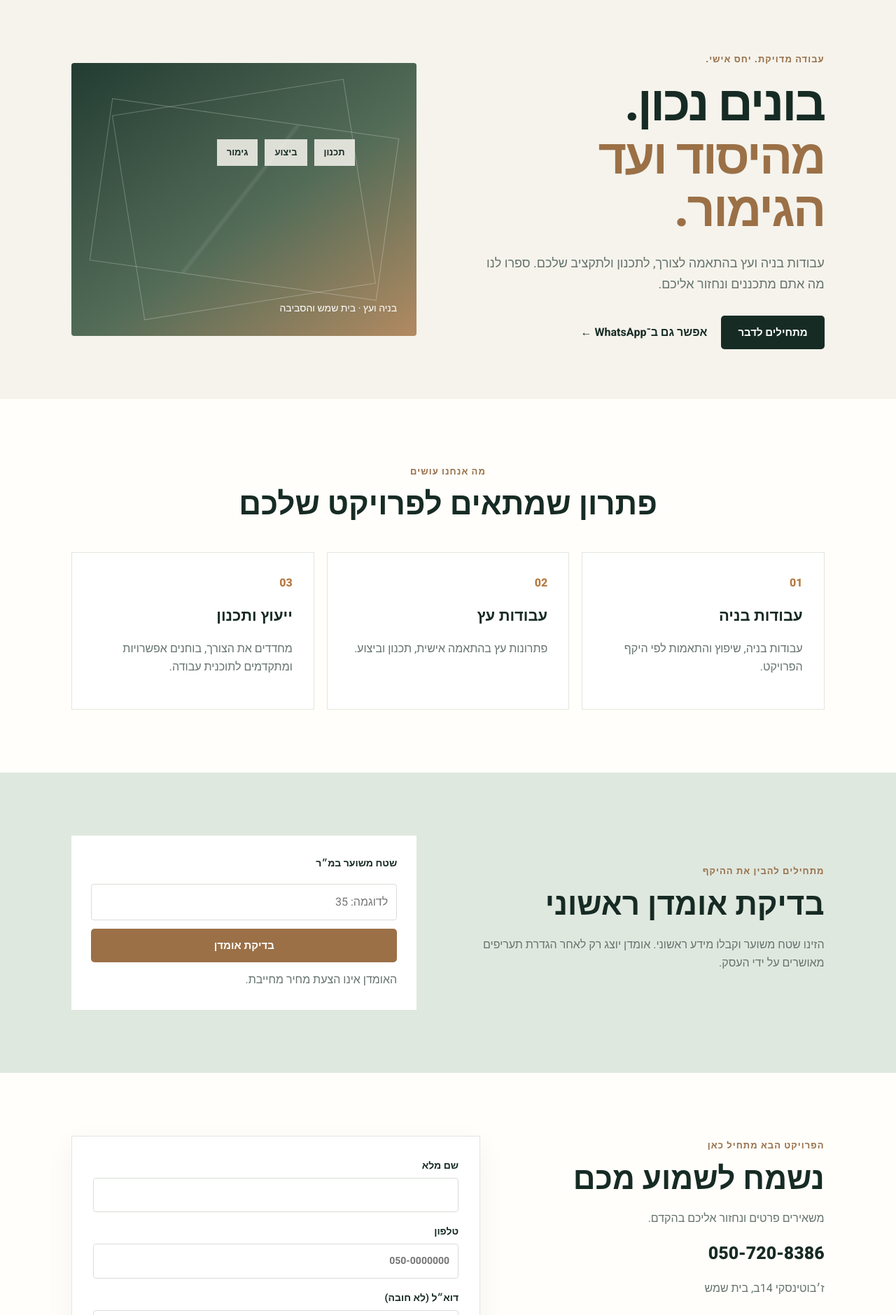
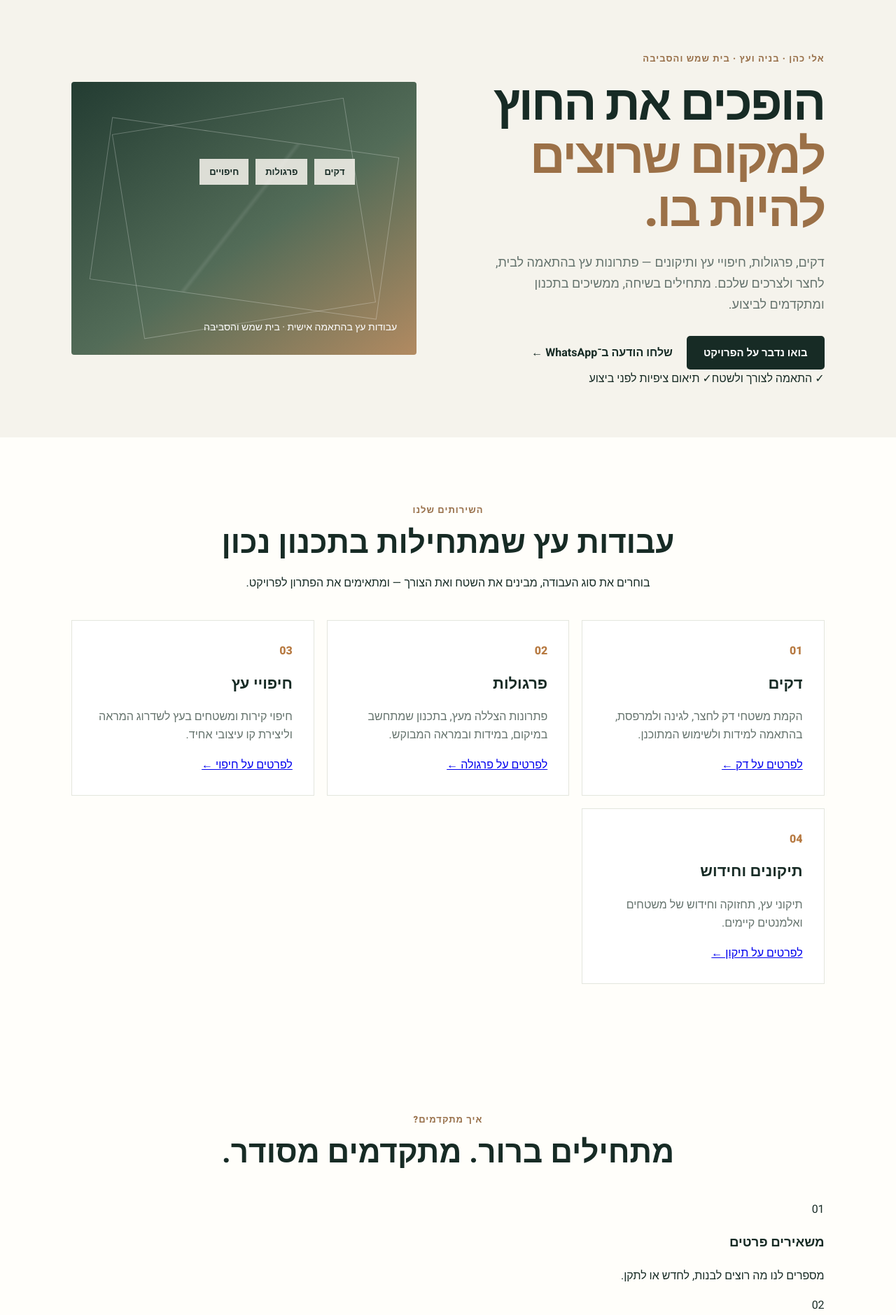
Before and after one commit to mv89-heb/business-mvp, a Flask app: page / in a window 1280 px wide. Shown: the part 78-1957 px from the top of the page at 70% size. Run offline with Flask 3, Linux system fonts and the light colour scheme; some libraries are stand-ins or nearby versions.

Commit message:
Tailor landing page to decks pergolas and wood cladding

```diff
--- a/templates/index.html
+++ b/templates/index.html
@@ -1,24 +1,52 @@
 {% extends "base.html" %}
-{% block title %}אלי כהן בניה ועץ | תכנון, בניה ועבודות עץ{% endblock %}
+{% block title %}אלי כהן בניה ועץ | דקים, פרגולות וחיפויי עץ בבית שמש{% endblock %}
 {% block content %}
 <section class="hero">
-  <div class="hero-copy"><span class="eyebrow">עבודה מדויקת. יחס אישי.</span><h1>בונים נכון.<br><em>מהיסוד ועד הגימור.</em></h1><p>עבודות בניה ועץ בהתאמה לצורך, לתכנון ולתקציב שלכם. ספרו לנו מה אתם מתכננים ונחזור אליכם.</p><a class="button primary" href="#contact">מתחילים לדבר</a><a class="text-link" href="https://wa.me/972507208386" target="_blank" rel="noopener">אפשר גם ב־WhatsApp ←</a></div>
-  <div class="hero-art" aria-label="המחשה של עבודות בניה ועץ"><div class="art-panel"><span>תכנון</span><span>ביצוע</span><span>גימור</span></div><div class="art-caption">בניה ועץ · בית שמש והסביבה</div></div>
+  <div class="hero-copy">
+    <span class="eyebrow">אלי כהן · בניה ועץ · בית שמש והסביבה</span>
+    <h1>הופכים את החוץ<br><em>למקום שרוצים להיות בו.</em></h1>
+    <p>דקים, פרגולות, חיפויי עץ ותיקונים — פתרונות עץ בהתאמה לבית, לחצר ולצרכים שלכם. מתחילים בשיחה, ממשיכים בתכנון ומתקדמים לביצוע.</p>
+    <div class="hero-actions"><a class="button primary" href="#contact">בואו נדבר על הפרויקט</a><a class="text-link" href="https://wa.me/972507208386" target="_blank" rel="noopener">שלחו הודעה ב־WhatsApp ←</a></div>
+    <div class="hero-proof"><span>✓ התאמה לצורך ולשטח</span><span>✓ תיאום ציפיות לפני ביצוע</span></div>
+  </div>
+  <div class="hero-art" aria-label="המחשה עיצובית של עבודות עץ"><div class="art-panel"><span>דקים</span><span>פרגולות</span><span>חיפויים</span></div><div class="art-caption">עבודות עץ בהתאמה אישית · בית שמש והסביבה</div></div>
 </section>
-<section class="services section"><div class="section-heading"><span class="eyebrow">מה אנחנו עושים</span><h2>פתרון שמתאים לפרויקט שלכם</h2></div><div class="service-grid"><article class="service-card"><span class="service-number">01</span><h3>עבודות בניה</h3><p>עבודות בניה, שיפוץ והתאמות לפי היקף הפרויקט.</p></article><article class="service-card"><span class="service-number">02</span><h3>עבודות עץ</h3><p>פתרונות עץ בהתאמה אישית, תכנון וביצוע.</p></article><article class="service-card"><span class="service-number">03</span><h3>ייעוץ ותכנון</h3><p>מחדדים את הצורך, בוחנים אפשרויות ומתקדמים לתוכנית עבודה.</p></article></div></section>
-<section class="estimate section"><div><span class="eyebrow">מתחילים להבין את ההיקף</span><h2>בדיקת אומדן ראשוני</h2><p>הזינו שטח משוער וקבלו מידע ראשוני. אומדן יוצג רק לאחר הגדרת תעריפים מאושרים על ידי העסק.</p></div><div class="estimate-box"><label for="area-estimate">שטח משוער במ״ר</label><input id="area-estimate" type="number" min="1" max="100000" placeholder="לדוגמה: 35"><button class="button dark" id="estimate-button" type="button">בדיקת אומדן</button><p id="estimate-result" class="estimate-result" aria-live="polite">האומדן אינו הצעת מחיר מחייבת.</p></div></section>
-<section class="contact section" id="contact"><div><span class="eyebrow">הפרויקט הבא מתחיל כאן</span><h2>נשמח לשמוע מכם</h2><p>משאירים פרטים ונחזור אליכם בהקדם.</p><a class="contact-phone" href="tel:0507208386">050-720-8386</a><p class="muted">ז׳בוטינסקי 14ב, בית שמש</p></div><form class="lead-form" action="/leads" method="post">
+<section class="services section" id="services">
+  <div class="section-heading"><span class="eyebrow">השירותים שלנו</span><h2>עבודות עץ שמתחילות בתכנון נכון</h2><p>בוחרים את סוג העבודה, מבינים את השטח ואת הצורך — ומתאימים את הפתרון לפרויקט.</p></div>
+  <div class="service-grid">
+    <article class="service-card"><span class="service-number">01</span><h3>דקים</h3><p>הקמת משטחי דק לחצר, לגינה ולמרפסת, בהתאמה למידות ולשימוש המתוכנן.</p><a href="#contact" class="service-link" data-service="דק">לפרטים על דק ←</a></article>
+    <article class="service-card"><span class="service-number">02</span><h3>פרגולות</h3><p>פתרונות הצללה מעץ, בתכנון שמתחשב במיקום, במידות ובמראה המבוקש.</p><a href="#contact" class="service-link" data-service="פרגולה">לפרטים על פרגולה ←</a></article>
+    <article class="service-card"><span class="service-number">03</span><h3>חיפויי עץ</h3><p>חיפוי קירות ומשטחים בעץ לשדרוג המראה וליצירת קו עיצובי אחיד.</p><a href="#contact" class="service-link" data-service="חיפוי עץ">לפרטים על חיפוי ←</a></article>
+    <article class="service-card"><span class="service-number">04</span><h3>תיקונים וחידוש</h3><p>תיקוני עץ, תחזוקה וחידוש של משטחים ואלמנטים קיימים.</p><a href="#contact" class="service-link" data-service="תיקונים וחידוש">לפרטים על תיקון ←</a></article>
+  </div>
+</section>
+<section class="process section">
+  <div class="section-heading"><span class="eyebrow">איך מתקדמים?</span><h2>מתחילים ברור. מתקדמים מסודר.</h2></div>
+  <div class="process-grid">
+    <article><span>01</span><h3>משאירים פרטים</h3><p>מספרים לנו מה רוצים לבנות, לחדש או לתקן.</p></article>
+    <article><span>02</span><h3>מתאמים ומבררים</h3><p>משוחחים על המידות, המיקום, החומרים והציפיות.</p></article>
+    <article><span>03</span><h3>מתקדמים להצעה</h3><p>לאחר בירור פרטי העבודה, מתאמים את המשך התהליך והצעת המחיר.</p></article>
+  </div>
+</section>
+<section class="estimate section">
+  <div><span class="eyebrow">מתחילים להבין את היקף העבודה</span><h2>בדיקת אומדן ראשוני</h2><p>אפשר להזין שטח משוער כדי להתחיל לאפיין את הפרויקט. בשלב זה לא מוצג מחיר אוטומטי — הצעת מחיר תינתן לאחר בירור פרטי העבודה.</p></div>
+  <div class="estimate-box"><label for="area-estimate">שטח משוער במ״ר</label><input id="area-estimate" type="number" min="1" max="100000" placeholder="לדוגמה: 25"><button class="button dark" id="estimate-button" type="button">בדיקת אומדן</button><p id="estimate-result" class="estimate-result" aria-live="polite">הבדיקה אינה הצעת מחיר מחייבת.</p></div>
+</section>
+<section class="contact section" id="contact">
+  <div><span class="eyebrow">הפרויקט הבא מתחיל בשיחה</span><h2>מה תרצו לבנות או לחדש?</h2><p>השאירו פרטים ותיאור קצר. אלי יחזור אליכם כדי להבין את הצורך ולתאם את הצעד הבא.</p><a class="contact-phone" href="tel:0507208386">050-720-8386</a><p class="muted">ז׳בוטינסקי 14ב, בית שמש</p><a class="button outline" href="https://wa.me/972507208386" target="_blank" rel="noopener">או פנו ישירות ב־WhatsApp</a></div>
+  <form class="lead-form" action="/leads" method="post">
     <input type="hidden" name="csrf_token" value="{{ csrf_token() }}">
     <label>שם מלא<input name="name" required minlength="2" maxlength="120" autocomplete="name"></label>
     <label>טלפון<input name="phone" required inputmode="tel" autocomplete="tel" placeholder="050-0000000"></label>
     <label>דוא״ל (לא חובה)<input name="email" type="email" maxlength="254" autocomplete="email"></label>
-<div class="form-row"><label>עיר<input name="city" maxlength="100"></label><label>סוג עבודה<select name="service"><option>בניה</option><option>עבודות עץ</option><option>שיפוץ</option><option>ייעוץ ותכנון</option><option>אחר</option></select></label></div>
-<label>שטח משוער במ״ר (לא חובה)<input name="area" type="number" min="1" max="100000"></label>
-<label>תקציב משוער<select name="budget"><option value="">לא צוין</option><option>עד 10,000 ₪</option><option>10,000–30,000 ₪</option><option>30,000–70,000 ₪</option><option>מעל 70,000 ₪</option><option>טרם הוגדר</option></select></label>
-<label>כמה מילים על הפרויקט<textarea name="details" rows="4" maxlength="4000" placeholder="מה תרצו לבנות או לשפץ?"></textarea></label>
+    <div class="form-row"><label>עיר / יישוב<input name="city" maxlength="100" placeholder="לדוגמה: בית שמש"></label><label>סוג העבודה<select id="service-select" name="service"><option value="דק">דק</option><option value="פרגולה">פרגולה</option><option value="חיפוי עץ">חיפוי עץ</option><option value="תיקונים וחידוש">תיקונים וחידוש</option><option value="עבודת עץ אחרת">עבודת עץ אחרת</option></select></label></div>
+    <label>שטח משוער במ״ר (אם ידוע)<input name="area" type="number" min="1" max="100000" placeholder="אפשר להשאיר ריק"></label>
+    <label>תקציב משוער (לא חובה)<select name="budget"><option value="">לא צוין</option><option>עד 10,000 ₪</option><option>10,000–30,000 ₪</option><option>30,000–70,000 ₪</option><option>מעל 70,000 ₪</option><option>טרם הוגדר</option></select></label>
+    <label>פרטים על הפרויקט<textarea id="project-details" name="details" rows="4" maxlength="4000" placeholder="ספרו לנו על המיקום, המידות, סוג העץ או הגימור הרצוי, ומה תרצו לבצע..."></textarea></label>
     <input type="hidden" name="preset" value="{{ preset }}">
     <div class="hp" aria-hidden="true"><label>אין למלא שדה זה<input name="website" tabindex="-1" autocomplete="off"></label></div>
     <label class="consent"><input type="checkbox" name="contact_consent" required> אני מאשר/ת ליצור איתי קשר בנוגע לפנייה זו.</label>
-<button class="button primary full" type="submit">שליחת פרטים</button><small>הפרטים ישמשו לחזרה אליכם בקשר לפנייה בלבד.</small>
-</form></section>
+    <button class="button primary full" type="submit">שליחת פרטי הפרויקט</button><small>הפרטים ישמשו לחזרה אליכם בקשר לפנייה בלבד.</small>
+  </form>
+</section>
 {% endblock %}
```
Lines whose indentation alone changed are shown as unchanged.
